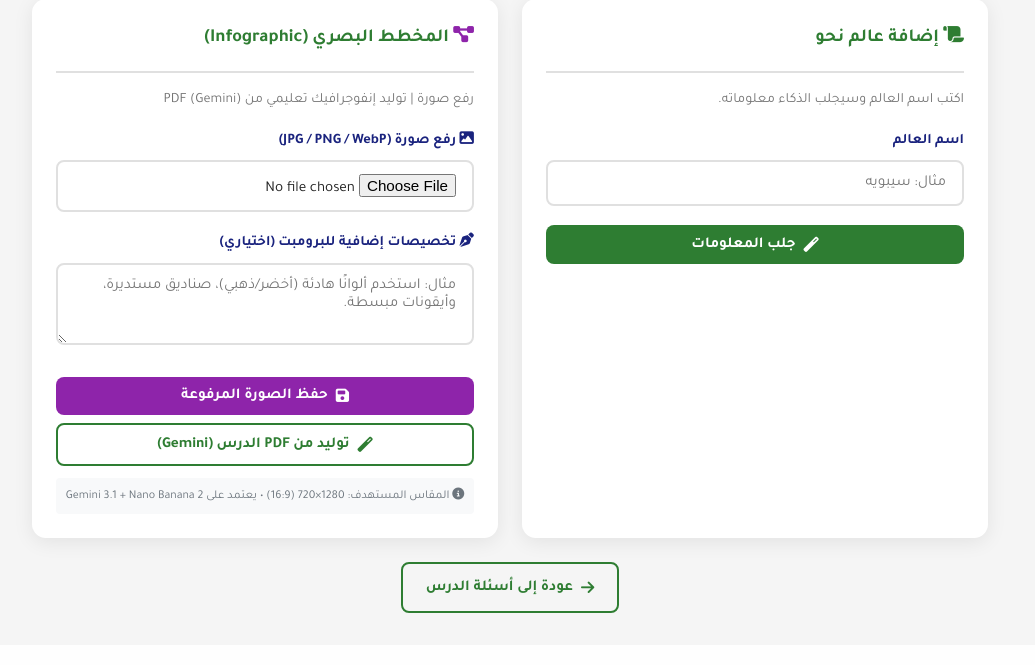
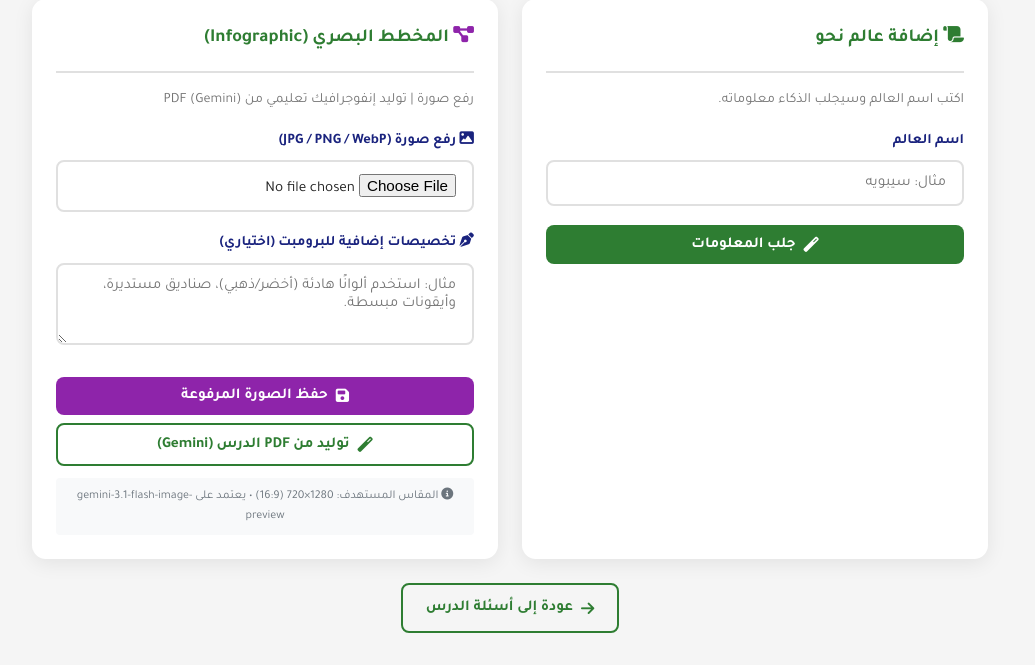
Before and after one commit to harment/AI, a PHP site: page /teacher/ai_generate.php?lesson_id=1 in a window 1280 px wide. Shown: the part 1544-2209 px from the top of the page, without its empty margins (0-1035 px from the left). Before the commit the page ends 2157 px from the top, so only its background shows below. Run offline with PHP 8.4, Linux system fonts and the light colour scheme; the visitor is signed in with stand-in values (Sample User, id 1); data comes from the database, SQL or seed files in the repository.

Commit message:
Use official Gemini image model naming in infographic UI labels
Agent-Logs-Url: https://github.com/harment/AI/sessions/9e6a1f1f-50fd-4c0d-a017-6bc42570ff81

Co-authored-by: harment <98186868+harment@users.noreply.github.com>

```diff
--- a/teacher/ai_generate.php
+++ b/teacher/ai_generate.php
@@ -1697,7 +1697,7 @@ $configuredProviders = array_keys(array_filter($envKeys));
         </optgroup>
 		<optgroup label="توليد المخطط البصري">
           <option value="gemini" <?= in_array('gemini', $configuredProviders) ? 'data-has-key="1"' : '' ?>>
-            Gemini 3.1 + Nano Banana 2 (إنفوجرافيك) <?= in_array('gemini', $configuredProviders) ? '✓' : '' ?>
+            Gemini 3.1 Flash Image Preview (Nano Banana 2) <?= in_array('gemini', $configuredProviders) ? '✓' : '' ?>
           </option>
         </optgroup>
       </select>
@@ -1927,7 +1927,7 @@ $configuredProviders = array_keys(array_filter($envKeys));
 
         <div style="margin-top:.75rem;padding:.5rem;background:#f8f9fa;border-radius:4px;font-size:.75rem;color:#6c757d;text-align:center;">
           <i class="fas fa-info-circle"></i>
-          المقاس المستهدف: 1280×720 (16:9) • يعتمد على Gemini 3.1 + Nano Banana 2
+          المقاس المستهدف: 1280×720 (16:9) • يعتمد على gemini-3.1-flash-image-preview
         </div>
       </form>
 
```
